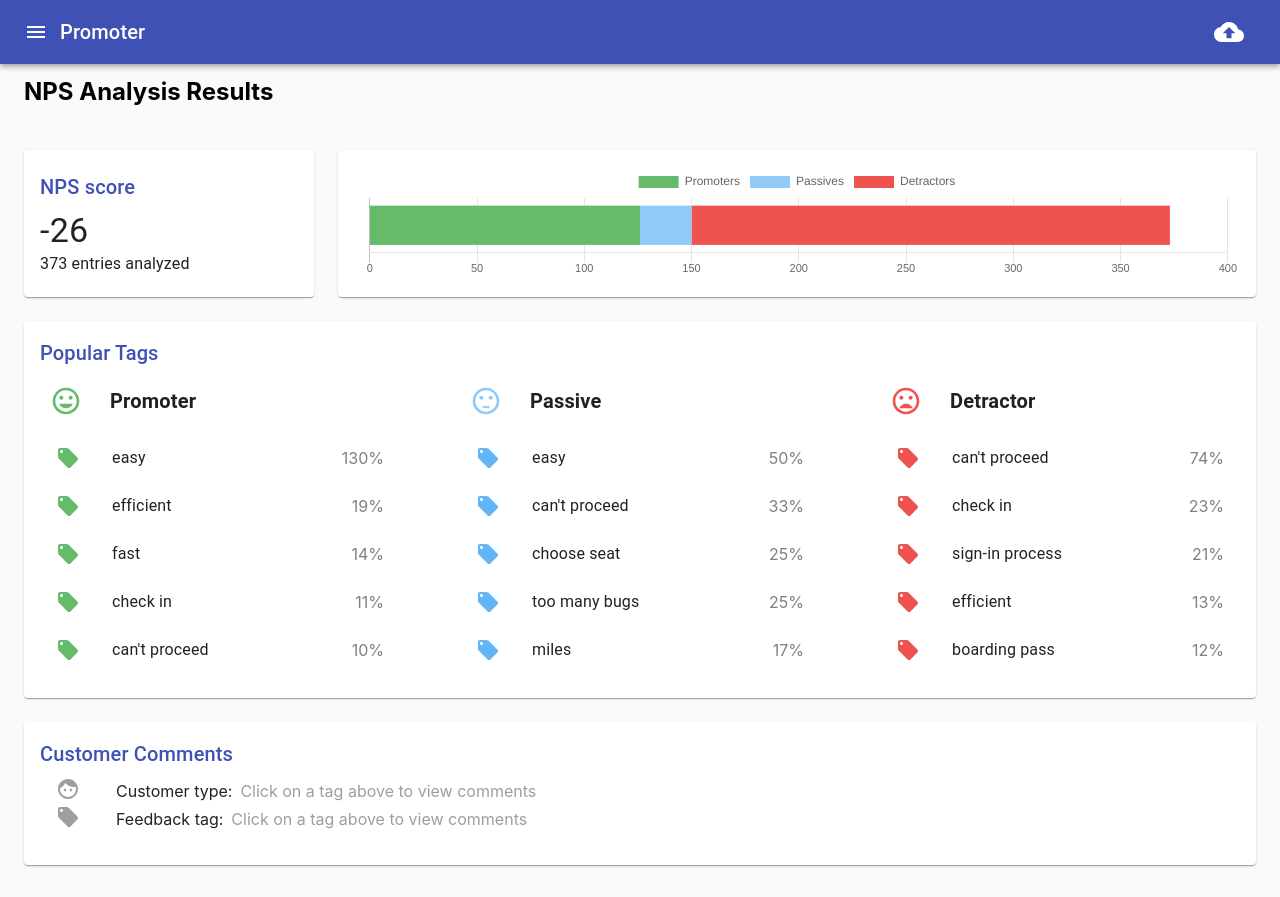
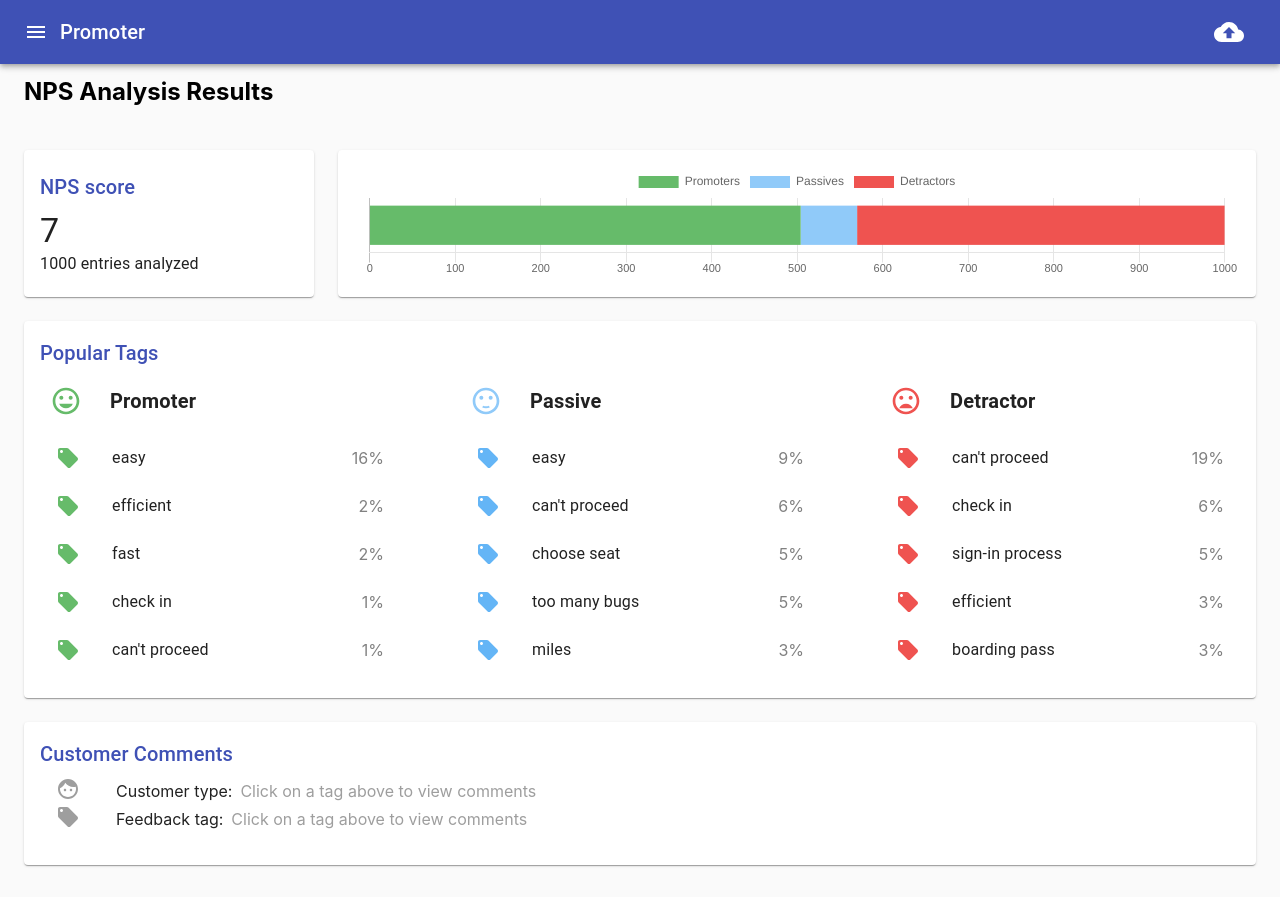
Before and after one commit to dilanustek/Promoter, a React (Create React App) app: page / in a window 1280 px wide. Both pictures are taken after a click on the button "EXPLORE DEMO". Built offline with nearby package versions, Linux system fonts and the light colour scheme.

Commit message:
if a comment does't have tags it shows up when no tag is selected

```diff
--- a/src/CustomerComments.tsx
+++ b/src/CustomerComments.tsx
@@ -2,7 +2,7 @@ import React, { Component } from "react";
 import {
   NPSEntry,
   Bucket,
-  findCommentsFromBucketTag,
+  findCommentsFromBucketAndMaybeTag,
   styleIconByBucket,
   emoticonByBucket,
 } from "./NPSHelpers";
@@ -21,7 +21,7 @@ interface Props {
 
 class CustomerComments extends Component<Props, {}> {
   getComments(bucket: Bucket | null, tag: string | null, allNPS: NPSEntry[]) {
-    const comments = findCommentsFromBucketTag(bucket, tag, allNPS);
+    const comments = findCommentsFromBucketAndMaybeTag(bucket, tag, allNPS);
 
     const maxCommentsShown = 5;
     const topXComments = comments?.slice(0, maxCommentsShown);
--- a/src/FileUploaderDialog.tsx
+++ b/src/FileUploaderDialog.tsx
@@ -42,7 +42,7 @@ class FileUploaderDialog extends Component<Props, {}> {
       const availableKeys = Object.keys(entry);
       const tagKeys = getTagKeys(availableKeys, entry);
 
-      if (entry.Comment && tagKeys.length > 0) {
+      if (entry.Comment) {
         const newEntry: NPSEntry = {
           id: entry.Id,
           score: scoreNum,
--- a/src/NPSHelpers.tsx
+++ b/src/NPSHelpers.tsx
@@ -85,11 +85,6 @@ function countTags(allNPS: NPSEntry[]) {
     if (tags) {
       for (let tag of tags) {
         tagCounts[tag] = (tagCounts[tag] ?? 0) + 1;
-        if (tag in tagCounts) {
-          tagCounts[tag]++;
-        } else {
-          tagCounts[tag] = 1;
-        }
       }
     }
   }
@@ -116,15 +111,15 @@ export function findCommonTagsInBucket(
   return sortable.slice(0, topXTags);
 }
 
-export function findCommentsFromBucketTag(
+export function findCommentsFromBucketAndMaybeTag(
   bucket: Bucket | null,
   tag: string | null,
   allNPS: NPSEntry[]
 ) {
   if (bucket) {
     if (tag) {
-      return allNPS.filter(
-        (entry) => entry.bucket === bucket && entry.tags?.includes(tag)
+      return allNPS.filter((entry) =>
+        entry.bucket === bucket && entry.tags ? entry.tags.includes(tag) : !tag
       );
     } else {
       return filterByBucket(bucket, allNPS);
```
